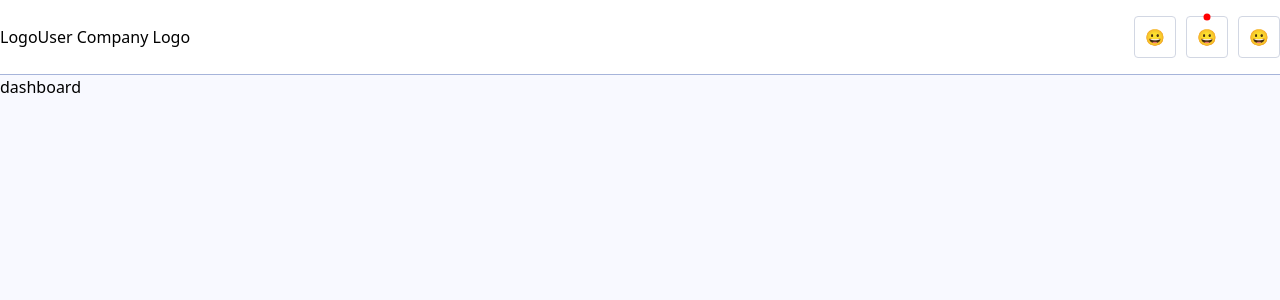
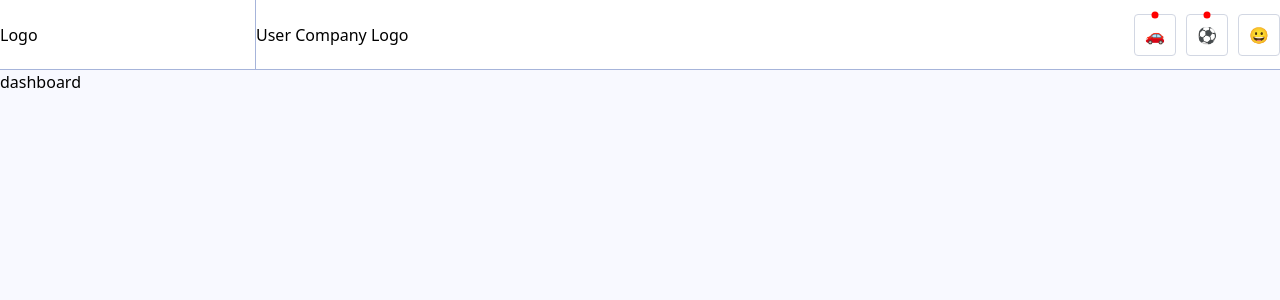
Before and after one commit to Risiidhan/Reservations-dashboard, a Next.js app: page /dashboard in a window 1280 px wide. Shown: the top 300 px of the page. Built offline with nearby package versions, Linux system fonts and the light colour scheme.

Commit message:
header structure

```diff
--- /dev/null
+++ b/src/enum/BadgeType.ts
@@ -0,0 +1,4 @@
+export enum BadgeType {
+  Alert = 'alert',
+  Notification = 'notification',
+}
--- a/src/layouts/header/HeaderComponent.tsx
+++ b/src/layouts/header/HeaderComponent.tsx
@@ -4,9 +4,11 @@ import RightPanelComponent from './right-panel/RightPanelComponent'
 
 const HeaderComponent = () => {
   return (
-    <div className='flex w-full items-center bg-white border-b border-[#A6B4DA]'>
+    <div className='flex h-[70px] w-full items-center bg-white border-b border-[#A6B4DA]'>
+      <div className=' w-[20%] h-full border-r border-[#A6B4DA]'>
       <HotelzLogo />
-      <div className='flex w-full justify-between items-center py-[16px] '>
+      </div>
+      <div className='flex w-full flex-1 justify-between items-center py-[16px] '>
         <div>User Company Logo</div>
         <RightPanelComponent />
       </div>
--- a/src/layouts/header/right-panel/AlertComponent.tsx
+++ /dev/null
@@ -1,13 +0,0 @@
-import React from 'react'
-import '../style.css';
-
-const AlertComponent = ({children}: {children : React.ReactNode}) => {
-   return(
-     <div className='right-panel-container-btn relative'>
-      <div className='rounded-full bg-[#FF0000] w-[7px] aspect-square absolute top-0 left-[50%] translate-x-[-50%] translate-y-[-50%]'></div>
-           {children}
-    </div>
-   )
-}
-
-export default AlertComponent
--- a/src/layouts/header/right-panel/IconBadgeContainer.tsx
+++ b/src/layouts/header/right-panel/IconBadgeContainer.tsx
@@ -1,10 +1,22 @@
+import { BadgeType } from '@/enum/BadgeType';
 import React from 'react'
 
-const IconBadgeContainer = () => {
+const IconBadgeContainer = ({badgeType}: {badgeType: BadgeType}) => {
+
+  const renderIcon = () => {
+    switch (badgeType) {
+      case BadgeType.Alert:
+        return '🚗';
+      case BadgeType.Notification:
+        return '⚽️';
+      default:
+        return null;
+  };
+  }
   return (
     <div className='right-panel-container-btn relative'>
       <div className='red-dot'></div>
-           {/* {children} */}
+           {renderIcon()}
     </div>
   )
 }
--- a/src/layouts/header/right-panel/NotificationComponent.tsx
+++ /dev/null
@@ -1,11 +0,0 @@
-import React from "react";
-import '../style.css';
-
-const NotificationComponent = ({children}: {children : React.ReactNode}) => {
-   return(
-     <div className='right-panel-container-btn relative'>
-           {children}
-    </div>
-   )
-}
-export default NotificationComponent;
--- a/src/layouts/header/right-panel/ProfileComponent.tsx
+++ b/src/layouts/header/right-panel/ProfileComponent.tsx
@@ -5,7 +5,7 @@ import '../style.css';
 const ProfileComponent = ({children}: {children : React.ReactNode}) => {
    return(
      <div className='right-panel-container-btn'>
-           {children}
+         {children}
     </div>
    )
 
--- a/src/layouts/header/right-panel/RightPanelComponent.tsx
+++ b/src/layouts/header/right-panel/RightPanelComponent.tsx
@@ -1,13 +1,13 @@
 import React from 'react';
-import NotificationComponent from "./NotificationComponent"
-import AlertComponent from './AlertComponent';
 import ProfileComponent from './ProfileComponent';
+import IconBadgeContainer from './IconBadgeContainer';
+import { BadgeType } from '@/enum/BadgeType';
 
 const RightPanelComponent = () => {
   return (
     <div className='flex gap-[10px]'>
-      <NotificationComponent>😀</NotificationComponent>
-      <AlertComponent>😀</AlertComponent>
+      <IconBadgeContainer badgeType={BadgeType.Alert} />
+      <IconBadgeContainer badgeType={BadgeType.Notification} />
       <ProfileComponent>😀</ProfileComponent>
     </div>
   )
```
